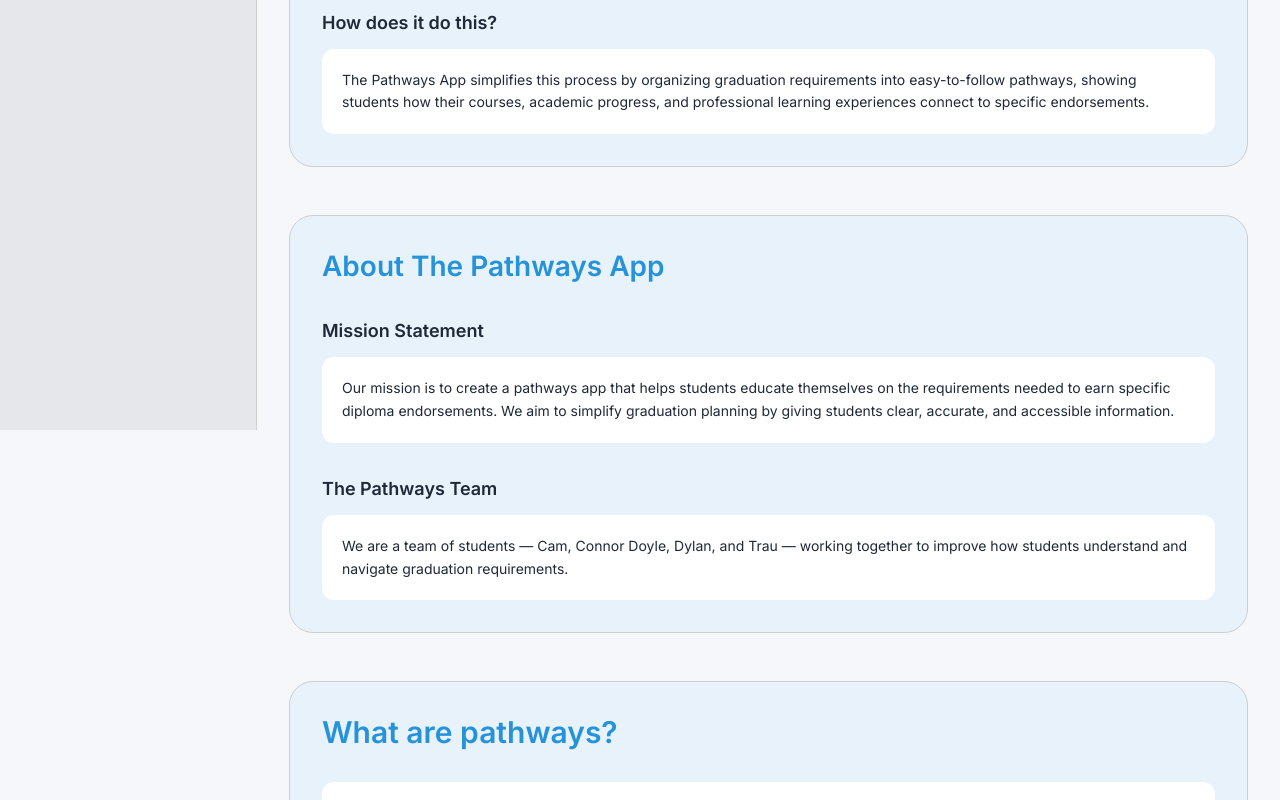
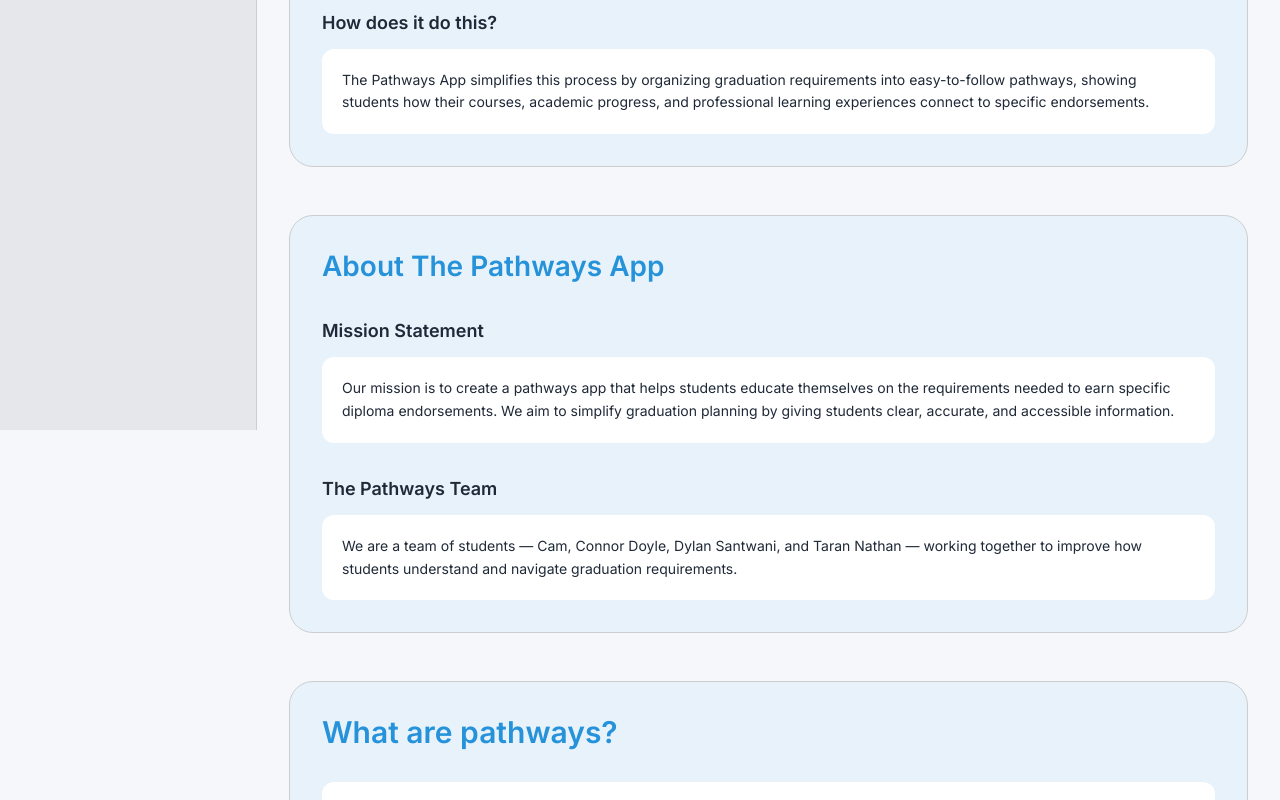
Before and after one commit to NCHS-Software-Engineering/NCHS-pathways-app, a Next.js app in the folder pathways-app/: page /about in a window 1280 px wide. Shown: the part 370-1170 px from the top of the page. Built offline with nearby package versions, Linux system fonts and the light colour scheme; no server answers.

Commit message:
Update about page team member names
Replace shortened names in app/about/page.tsx with full names for clarity: change 'Dylan' and 'Trau' to 'Dylan Santwani' and 'Taran Nathan' in the team blurb.

```diff
--- a/pathways-app/app/about/page.tsx
+++ b/pathways-app/app/about/page.tsx
@@ -70,7 +70,7 @@ export default function AboutPage() {
               </h3>
 
               <div className="bg-(--bg-card) rounded-xl p-5 text-sm leading-relaxed ">
-                We are a team of students — Cam, Connor Doyle, Dylan, and Trau —
+                We are a team of students — Cam, Connor Doyle, Dylan Santwani, and Taran Nathan —
                 working together to improve how students understand and navigate
                 graduation requirements.
               </div>
```
